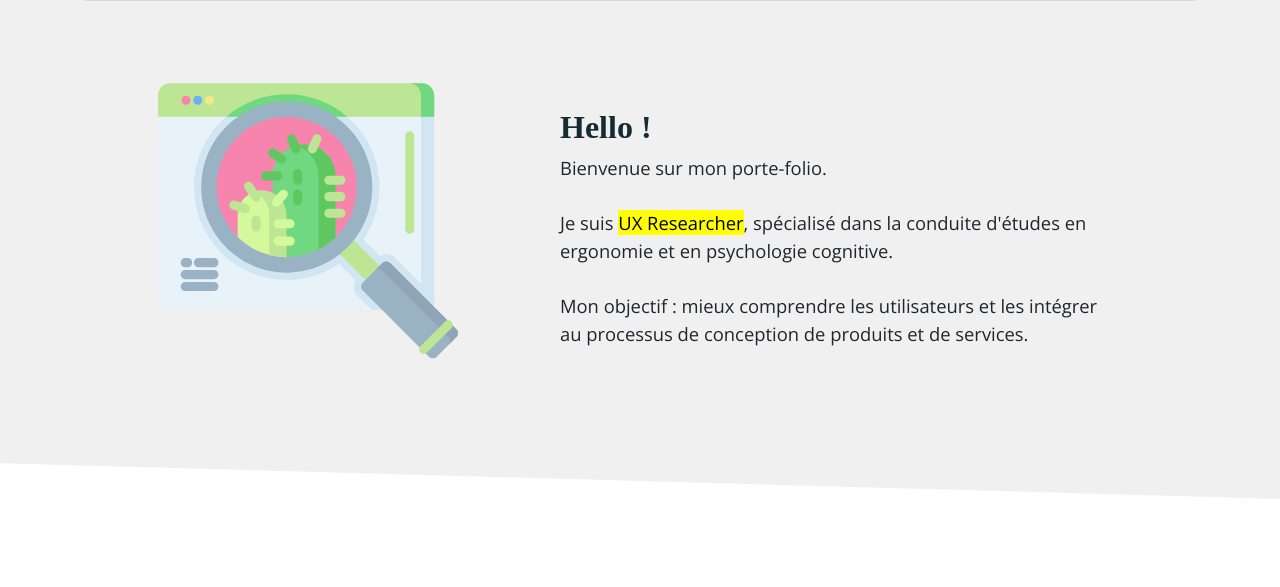
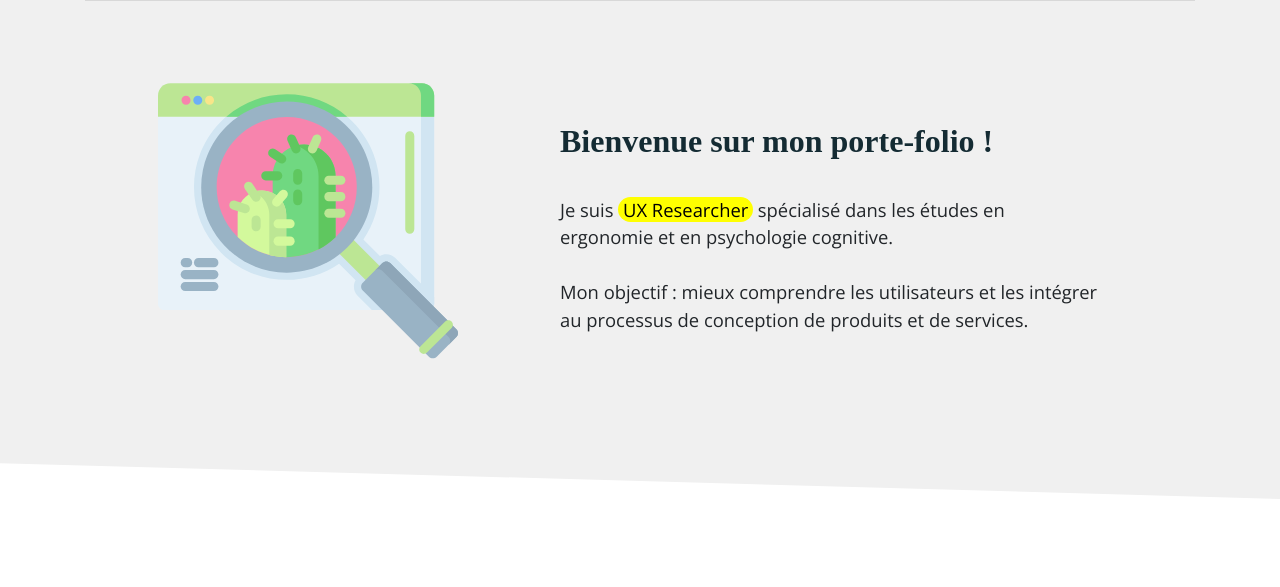
Before and after one commit to docteur-bob/personalsite, a Django app: page / in a window 1280 px wide. Shown: the part 100-687 px from the top of the page. Run offline with Django 3.2, Linux system fonts and the light colour scheme; data that the repository does not hold is empty; some libraries are stand-ins or nearby versions; some web fonts are replaced.

Commit message:
header maj

```diff
--- a/book/templates/book/header.html
+++ b/book/templates/book/header.html
@@ -4,7 +4,7 @@
     	<img style="max-width:300px;opacity:0.6;;" src="{% static 'images/plant.svg' %}" alt="Freepik @ Flaticons"/>
   	</div>
   	<div class="col-md-6 col-lg-6 align-middle text-sm-center text-md-left" style="margin: auto 0;">
-    <h2 class="h2-responsive">Hello !</h2>
-    	<p>Bienvenue sur mon porte-folio. <br> <br>Je suis <span style="background-color:yellow; color:black">UX Researcher</span>, spécialisé dans la conduite d'études en ergonomie et en psychologie cognitive. <br><br>Mon objectif :  mieux comprendre les utilisateurs et les intégrer au processus de conception de produits et de services.
+    <h2 class="h2-responsive">Bienvenue sur mon porte-folio !</h2>
+    	<p><br>Je suis <span style="background-color:yellow; color:black;border-radius:50px;">&nbspUX Researcher&nbsp</span> spécialisé dans les études en ergonomie et en psychologie cognitive. <br><br>Mon objectif :  mieux comprendre les utilisateurs et les intégrer au processus de conception de produits et de services.
  	</div>
 </div>
```
